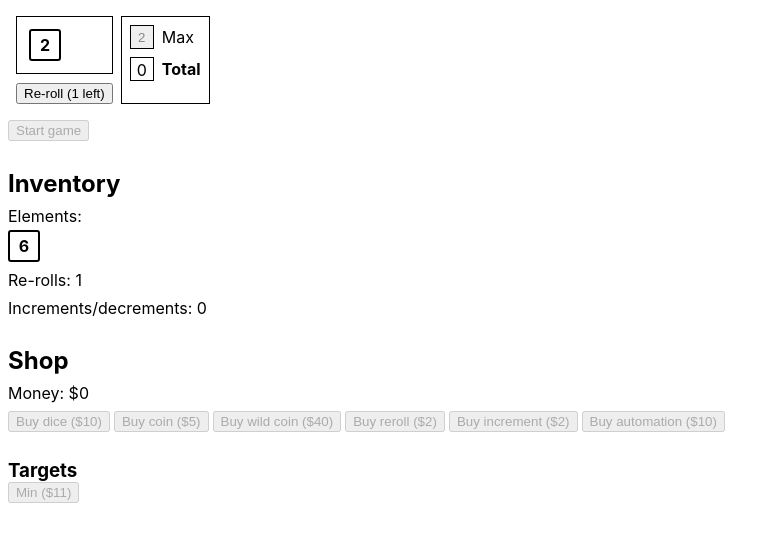
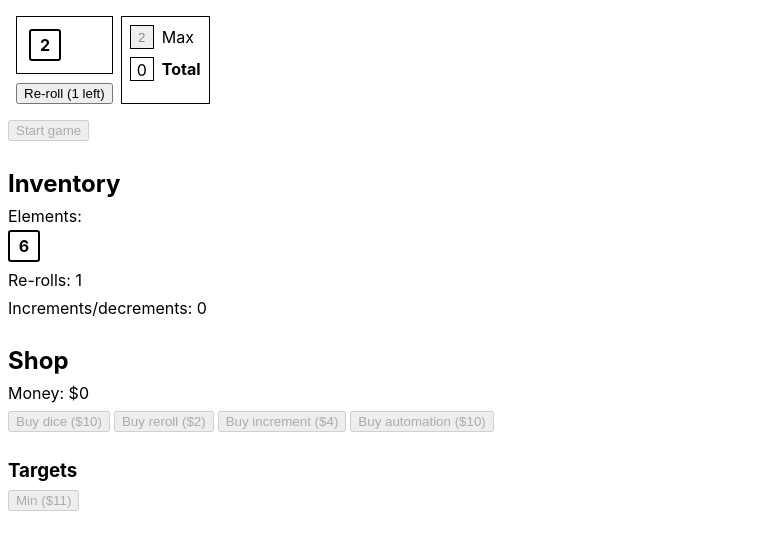
Before and after one commit to nick-hiebl/yahtz-like, a React (Create React App) app: page / in a window 1280 px wide. Shown: the top 550 px of the page, without its empty margins (0-780 px from the left). Built offline with nearby package versions, Linux system fonts and the light colour scheme; the HTML template or start-up script is replaced by a standard one.

Commit message:
Extract game setup logic from GameState

```diff
--- a/src/App.tsx
+++ b/src/App.tsx
@@ -1,13 +1,99 @@
 import { GameStateComponent } from './GameState';
+import type { PurchaseableElement, PurchaseableTarget } from './GameState/types';
+import { createDice } from './element';
+import { isNumberValue, type Element, type Target } from './types';
+import { countMatchingPredicate, countSymbol, sum } from './value-utils';
 
 import './App.css';
 
+const getInitialElements = () => {
+    return new Array(1).fill(null).map(() => createDice(6));
+};
+
+const getIncrementCost = (incs: number) => (incs + 1) * (incs + 2) * 2;
+
+const getRerollCost = (rerolls: number) => rerolls * (rerolls + 1);
+
+const getPurchaseableElements = (owned: Element[]): PurchaseableElement[] => {
+    const d6Count = owned.filter(e => e.type === 'dice' && e.maxValue.value === 6).length;
+
+    return [
+        {
+            key: 'd6',
+            buyText: 'Buy dice',
+            element: () => createDice(6),
+            cost: d6Count * 10,
+            available: true,
+        },
+    ];
+};
+
+type TargetShopInfo = {
+    cost: number;
+    buyCondition?: (elements: Element[]) => boolean;
+};
+
+const TARGETS: Record<string, Target & TargetShopInfo> = {
+    MAX: {
+        id: 'max',
+        name: 'Max',
+        scorer: vs => Math.max(...vs.filter(isNumberValue).map(v => v.value)) ?? 0,
+        cost: 11,
+    },
+    MIN: {
+        id: 'min',
+        name: 'Min',
+        scorer: vs => Math.min(...vs.filter(isNumberValue).map(v => v.value)) ?? 0,
+        cost: 11,
+    },
+    DOUBLE_HEADS: {
+        id: 'double-heads',
+        name: 'Double heads',
+        scorer: vs => countSymbol('H')(vs) >= 2 ? 10 : 0,
+        cost: 1,
+        buyCondition: es => countMatchingPredicate(es, e => e.type === 'coin', 2),
+    },
+    DOUBLE_TAILS: {
+        id: 'double-tails',
+        name: 'Double tails',
+        scorer: vs => countSymbol('T')(vs) >= 2 ? 10 : 0,
+        cost: 1,
+        buyCondition: es => countMatchingPredicate(es, e => e.type === 'coin', 2),
+    },
+    SUM: {
+        id: 'sum',
+        name: 'Sum',
+        scorer: vs => sum(vs.map(v => v.type === 'number' ? v.value : 0)),
+        cost: 15,
+        buyCondition: es => countMatchingPredicate(es, e => e.type === 'dice', 2),
+    },
+};
+
+const getInitialTargets = (): Target[] => [TARGETS.MAX];
+
+const getPurchaseableTargets = (owned: Element[]): PurchaseableTarget[] => {
+    return Object.values(TARGETS).map(target => {
+        return {
+            target,
+            cost: target.cost,
+            available: target.buyCondition?.(owned) ?? true,
+        };
+    });
+};
+
 function App() {
-  return (
-    <div className="App">
-      <GameStateComponent />
-    </div>
-  );
+    return (
+        <div className="App">
+            <GameStateComponent
+                getInitialElements={getInitialElements}
+                getInitialTargets={getInitialTargets}
+                getIncrementCost={getIncrementCost}
+                getRerollCost={getRerollCost}
+                getPurchaseableElements={getPurchaseableElements}
+                getPurchaseableTargets={getPurchaseableTargets}
+            />
+        </div>
+    );
 }
 
 export default App;
--- a/src/GameState/index.tsx
+++ b/src/GameState/index.tsx
@@ -1,57 +1,23 @@
-import { useCallback, useState } from 'react';
+import { useCallback, useMemo, useState } from 'react';
 
 import { ValueComponent } from '../Game';
-import { createCoin, createDice } from '../element';
-import { type Element, type Target, isNumberValue } from '../types';
-import { countMatchingPredicate, countSymbol, sum } from '../value-utils';
+import { type Element, type Target } from '../types';
 
 import { GameManager } from './GameManager';
+import type { PurchaseableElement, PurchaseableTarget } from './types';
 
 import './style.css';
 
-type TargetShopInfo = {
-    cost: number;
-    buyCondition?: (elements: Element[]) => boolean;
+const AUTOMATION_COST = 10;
+
+type Props = {
+    getInitialElements: () => Element[];
+    getInitialTargets: () => Target[];
+    getPurchaseableElements: (owned: Element[]) => PurchaseableElement[];
+    getPurchaseableTargets: (owned: Element[]) => PurchaseableTarget[];
+    getRerollCost: (numRerolls: number) => number;
+    getIncrementCost: (numIncrements: number) => number;
 };
-
-const TARGETS: Record<string, Target & TargetShopInfo> = {
-    MAX: {
-        id: 'max',
-        name: 'Max',
-        scorer: vs => Math.max(...vs.filter(isNumberValue).map(v => v.value)) ?? 0,
-        cost: -1,
-    },
-    MIN: {
-        id: 'min',
-        name: 'Min',
-        scorer: vs => Math.min(...vs.filter(isNumberValue).map(v => v.value)) ?? 0,
-        cost: 11,
-    },
-    DOUBLE_HEADS: {
-        id: 'double-heads',
-        name: 'Double heads',
-        scorer: vs => countSymbol('H')(vs) >= 2 ? 10 : 0,
-        cost: 1,
-        buyCondition: es => countMatchingPredicate(es, e => e.type === 'coin', 2),
-    },
-    DOUBLE_TAILS: {
-        id: 'double-tails',
-        name: 'Double tails',
-        scorer: vs => countSymbol('T')(vs) >= 2 ? 10 : 0,
-        cost: 1,
-        buyCondition: es => countMatchingPredicate(es, e => e.type === 'coin', 2),
-    },
-    SUM: {
-        id: 'sum',
-        name: 'Sum',
-        scorer: vs => sum(vs.map(v => v.type === 'number' ? v.value : 0)),
-        cost: 15,
-        buyCondition: es => countMatchingPredicate(es, e => e.type === 'dice', 2),
-    },
-};
-
-const WILD_COIN_COST = 40;
-const AUTOMATION_COST = 10;
 
 const ElementComponent = ({ element }: { element: Element }) => {
     if (element.type === 'dice') {
@@ -63,37 +29,42 @@ const ElementComponent = ({ element }: { element: Element }) => {
     return <span>???</span>;
 };
 
-const INITIAL_DICE = 1;
+export const GameStateComponent = ({
+    getIncrementCost,
+    getInitialElements,
+    getInitialTargets,
+    getPurchaseableElements,
+    getPurchaseableTargets,
+    getRerollCost,
+}: Props) => {
+    const [elements, setElements] = useState<Element[]>(() => getInitialElements());
 
-export const GameStateComponent = () => {
-    const [elements, setElements] = useState<Element[]>(() => {
-        return new Array(INITIAL_DICE).fill(0).map(() => createDice(6));
-    });
     const [automationEnabled, setAutomationEnabled] = useState(false);
     const [numRerolls, setRerolls] = useState(1);
     const [numIncrements, setIncrements] = useState(0);
-    const [targets, setTargets] = useState<Target[]>([TARGETS.MAX]);
+    const [targets, setTargets] = useState<Target[]>(() => getInitialTargets());
 
     const [money, setMoney] = useState(0);
 
-    const nextDiceCost = elements.filter(({ type }) => type === 'dice').length * 10 || 10;
-    const nextCoinCost = elements.filter(({ type }) => type === 'coin').length * 5 || 5;
-    const nextIncrementCost = (numIncrements + 1) * (numIncrements + 1) * 2;
-    const nextRerollCost = numRerolls * (numRerolls + 1);
+    const purchaseableElements = useMemo(() => {
+        return getPurchaseableElements(elements)
+            .filter(el => el.available);
+    }, [elements]);
+
+    const purchaseableTargets = useMemo(() => {
+        const ownedTargetSet = new Set(...targets.map(t => t.id));
+        return getPurchaseableTargets(elements)
+            .filter(target => {
+                return target.available && !ownedTargetSet.has(target.target.id);
+            });
+    }, [elements]);
+
+    const nextRerollCost = getRerollCost(numRerolls);
+    const nextIncrementCost = getIncrementCost(numIncrements);
 
     const onComplete = useCallback((score: number) => {
         setMoney(current => current + score);
     }, []);
-
-    const buyableTargets = Object.entries(TARGETS)
-        .filter(([_, target]) => !targets.some(ownedTarget => ownedTarget.id === target.id))
-        .filter(([_, target]) => {
-            if (!target.buyCondition) {
-                return true;
-            }
-
-            return target.buyCondition(elements);
-        });
 
     return (
         <div className="column gap-8px">
@@ -124,33 +95,26 @@ export const GameStateComponent = () => {
                 <h2>Shop</h2>
                 <div>Money: ${money}</div>
                 <div className="row gap-4px">
+                    {purchaseableElements.map(({ available, buyText, key, cost, element }) => {
+                        if (!available) {
+                            return null;
+                        }
+
+                        const price = cost;
+
+                        return (
                             <button
-                        disabled={money < nextDiceCost}
+                                key={key}
+                                disabled={money < price}
                                 onClick={() => {
-                            setMoney(current => current - nextDiceCost);
-                            setElements(elements => elements.concat(createDice(6)));
+                                    setMoney(current => current - price);
+                                    setElements(elements => elements.concat(element()));
                                 }}
                             >
-                        Buy dice (${nextDiceCost})
+                                {buyText} (${price})
                             </button>
-                    <button
-                        disabled={money < nextCoinCost}
-                        onClick={() => {
-                            setMoney(current => current - nextCoinCost);
-                            setElements(elements => elements.concat(createCoin()));
-                        }}
-                    >
-                        Buy coin (${nextCoinCost})
-                    </button>
-                    <button
-                        disabled={money < WILD_COIN_COST}
-                        onClick={() => {
-                            setMoney(current => current - WILD_COIN_COST);
-                            setElements(elements => elements.concat(createCoin(0.5, ['W', 'T'])));
-                        }}
-                    >
-                        Buy wild coin (${WILD_COIN_COST})
-                    </button>
+                        );
+                    })}
                     <button
                         disabled={money < nextRerollCost}
                         onClick={() => {
@@ -179,22 +143,28 @@ export const GameStateComponent = () => {
                         Buy automation ({automationEnabled ? 'Bought' : `$${AUTOMATION_COST}`})
                     </button>
                 </div>
-                {buyableTargets.length > 0 && (
-                    <div>
+                {purchaseableTargets.length > 0 && (
+                    <div className="column gap-8px">
                         <h3>Targets</h3>
-                        <ul>
-                            {buyableTargets.map(([key, target]) => (
+                        <ul className="column gap-4px">
+                            {purchaseableTargets.map(({ available, cost, target }) => {
+                                if (!available || targets.map(t => t.id).includes(target.id)) {
+                                    return null;
+                                }
+
+                                return (
                                     <button
-                                    key={key}
-                                    disabled={money < target.cost || targets.map(t => t.id).includes(target.id)}
+                                        key={target.id}
+                                        disabled={money < cost || targets.map(t => t.id).includes(target.id)}
                                         onClick={() => {
-                                        setMoney(current => current - target.cost);
+                                            setMoney(current => current - cost);
                                             setTargets(current => current.concat(target));
                                         }}
                                     >
-                                    {target.name} (${target.cost})
+                                        {target.name} (${cost})
                                     </button>
-                            ))}
+                                );
+                            })}
                         </ul>
                     </div>
                 )}
```
Also changed, not shown: src/GameState/types.ts (+15 -1 lines). Lines whose indentation alone changed are shown as unchanged.
